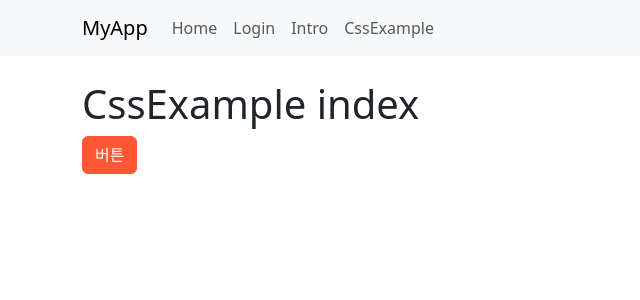
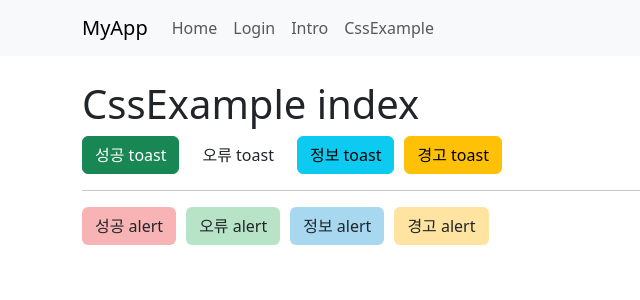
Before and after one commit to seunghwan94/hof-front, a React (Create React App) app: page /CssExample in a window 1280 px wide. Shown: the top 300 px of the page, without its empty margins (0-640 px from the left). Built offline with nearby package versions, Linux system fonts and the light colour scheme.

Commit message:
'cssExample'

```diff
--- a/package.json
+++ b/package.json
@@ -12,6 +12,7 @@
     "react-dom": "^19.0.0",
     "react-router-dom": "^7.1.5",
     "react-scripts": "5.0.1",
+    "react-toastify": "^11.0.3",
     "sass": "^1.84.0",
     "web-vitals": "^2.1.0"
   },
--- a/src/App.js
+++ b/src/App.js
@@ -1,7 +1,7 @@
 import { BrowserRouter as Router } from "react-router-dom";
 import Header from "./components/layout/Header";
 import AppRoutes from "./routes/AppRoutes";
-import "./styles/custom.scss"; // Bootstrap SCSS 적용
+
 
 function App() {
   return (
--- a/src/components/custom/CssExample.jsx
+++ b/src/components/custom/CssExample.jsx
@@ -1,15 +1,105 @@
-import React from "react";
+import React, { useState } from "react";
 import CustomAlert from "./CustomAlert";
+import { toast, ToastContainer } from "react-toastify";
+import "react-toastify/dist/ReactToastify.css";
+import "../../styles/custom_alert.scss";
 
-function CssExample(){
+function CssExample() {
+  // CustomAlert 상태 관리
+  const [alertConfig, setAlertConfig] = useState({
+    isVisible: false,
+    type: "",
+    message: "",
+  });
+
+  // 버튼 데이터 배열
+  const buttons_toast = [
+    { type: "success", label: "성공 toast", message: "작업이 성공적으로 완료되었습니다!" },
+    { type: "error", label: "오류 toast", message: "오류가 발생했습니다!" },
+    { type: "info", label: "정보 toast", message: "이것은 정보 메시지입니다!" },
+    { type: "warning", label: "경고 toast", message: "주의가 필요합니다!" },
+  ];
+
+  const buttons_alert = [
+    { type: "red", label: "성공 alert", message: "작업이 성공적으로 완료되었습니다!" },
+    { type: "green", label: "오류 alert", message: "오류가 발생했습니다!" },
+    { type: "blue", label: "정보 alert", message: "이것은 정보 메시지입니다!" },
+    { type: "yellow", label: "경고 alert", message: "주의가 필요합니다!" },
+  ];
+  // Toast 알림 표시 함수
+  const showToast = (type, message) => {
+    // Toast 알림 표시
+    toast[type](message, {
+      position: "top-center",
+      autoClose: 3000,
+      hideProgressBar: false,
+      closeOnClick: true,
+      pauseOnHover: true,
+      draggable: true,
+      theme: "colored",
+    });
+  };
+
+  // CustomAlert 표시 함수
+  const showAlert = (type, message) => {
+    // CustomAlert 표시
+    setAlertConfig({ isVisible: true, type, message });
+  };
+
+  // CustomAlert 닫기
+  const closeAlert = () => {
+    setAlertConfig((prev) => ({ ...prev, isVisible: false }));
+  };
+
   return (
     <div>
       <h1>CssExample index</h1>
-      <button className="btn btn-primary">버튼</button>
 
-      <CustomAlert/>
+      <div className="button-container">
+        {buttons_toast.map((btn) => (
+          <button
+            key={btn.type}
+            className={`btn btn-${btn.type}`}
+            onClick={() => showToast(btn.type, btn.message)}
+          >
+            {btn.label}
+          </button>
+        ))}
+      </div>
+      <hr></hr>
+      <div className="button-container">
+        {buttons_alert.map((btn) => (
+          <button
+            key={btn.type}
+            className={`btn btn-${btn.type}`}
+            onClick={() => showAlert(btn.type, btn.message)}
+          >
+            {btn.label}
+          </button>
+        ))}
+      </div>
+
+      {/* CustomAlert */}
+      {alertConfig.isVisible && (
+        <CustomAlert
+          isVisible={alertConfig.isVisible}
+          type={alertConfig.type}
+          message={alertConfig.message}
+          onConfirm={() => {
+            console.log(`${alertConfig.type} 알림 확인 클릭`);
+            closeAlert();
+          }}
+          onCancel={() => {
+            console.log(`${alertConfig.type} 알림 취소 클릭`);
+            closeAlert();
+          }}
+          onClose={closeAlert}
+        />
+      )}
+
+      {/* ToastContainer (Toast 알림을 한 번만 관리) */}
+      <ToastContainer />
     </div>
-
   );
 }
 
--- a/src/index.js
+++ b/src/index.js
@@ -3,8 +3,8 @@ import ReactDOM from 'react-dom/client';
 import './index.css';
 import App from './App';
 import reportWebVitals from './reportWebVitals';
+import './styles/_variables.scss';
 import 'bootstrap/dist/css/bootstrap.min.css';
-import "./styles/custom.scss";
 
 const root = ReactDOM.createRoot(document.getElementById('root'));
 root.render(
--- a/src/styles/_variables.scss
+++ b/src/styles/_variables.scss
@@ -1,26 +1,40 @@
-// 기본 버튼 색상 변경
-$primary: #ff6600;   // Bootstrap 기본 primary 색상을 오렌지로 변경
-$secondary: #ff0000;    // secondary 색상 변경
+// ✅ 1. Bootstrap에서 사용하는 변수 먼저 재정의
+$primary: #ff6600;   // 기본 primary 색상을 오렌지로 변경
+$secondary: #ff0000; // secondary 색상 변경
 
-// 버튼 스타일 변경
-$btn-border-radius: 12px;  // 버튼 모서리를 둥글게 변경
-$btn-padding-y: 14px;      // 버튼 위아래 패딩 조정
-$btn-padding-x: 24px;      // 버튼 좌우 패딩 조정
-$btn-font-size: 18px;      // 버튼 폰트 크기 변경
-$btn-font-weight: bold;    // 버튼 폰트 굵기 변경
+$btn-border-radius: 12px; // 버튼 모서리를 둥글게
+$btn-padding-y: 14px;
+$btn-padding-x: 24px;
+$btn-font-size: 18px;
+$btn-font-weight: bold;
 
-// Alert 색상 정의 (파스텔 톤)
-$alert-primary-bg: #a7d8f0;   // 파란색 (Primary)
-$alert-success-bg: #b7e4c7;   // 초록색 (Success)
-$alert-danger-bg: #f8b4b4;    // 빨간색 (Danger)
-$alert-warning-bg: #ffe4a1;   // 노란색 (Warning)
-$alert-info-bg: #d4d4f5;      // 보라색 (Info)
+$alert-primary-bg: #a7d8f0;
+$alert-success-bg: #b7e4c7;
+$alert-danger-bg: #f8b4b4;
+$alert-warning-bg: #ffe4a1;
+$alert-info-bg: #d4d4f5;
 
-$alert-primary-color: #055160;   // 파란색 텍스트
-$alert-success-color: #0c5722;   // 초록색 텍스트
-$alert-danger-color: #7d2020;    // 빨간색 텍스트
-$alert-warning-color: #855400;   // 노란색 텍스트
-$alert-info-color: #4c4c89;      // 보라색 텍스트
+$alert-primary-color: #055160;
+$alert-success-color: #0c5722;
+$alert-danger-color: #7d2020;
+$alert-warning-color: #855400;
+$alert-info-color: #4c4c89;
 
+// ✅ 2. Bootstrap의 SCSS 불러오기 (변수 재정의 후 적용됨)
+@import "bootstrap/scss/bootstrap";
 
-@import "bootstrap/scss/bootstrap"; // Bootstrap 스타일 불러오기
+// ✅ 3. Bootstrap의 `.btn-primary` 스타일 덮어쓰기
+.btn-primary {
+  background-color: #ff5733 !important;
+  border-color: #ff5733 !important;
+
+  &:hover {
+    background-color: #e14d2a !important;
+    border-color: #e14d2a !important;
+  }
+
+  &:active {
+    background-color: #c43c1d !important;
+    border-color: #c43c1d !important;
+  }
+}
--- a/src/styles/custom.scss
+++ /dev/null
@@ -1,21 +0,0 @@
-// ✅ 변수를 먼저 정의한 후 Bootstrap을 import
-$primary: #ff5733;
-
-// 🎯 Bootstrap SCSS 불러오기 (이전 스타일을 덮어쓰지 않도록)
-@import "bootstrap/scss/bootstrap";
-
-// 🎨 `btn-primary` 스타일 변경 (Bootstrap 스타일 적용 후 덮어쓰기)
-.btn-primary {
-  background-color: #ff5733 !important; // 배경색 변경
-  border-color: #ff5733 !important; // 테두리 색상 변경
-
-  &:hover {
-    background-color: #e14d2a !important; // hover 시 색상 변경
-    border-color: #e14d2a !important;
-  }
-
-  &:active {
-    background-color: #c43c1d !important; // 클릭 시 색상 변경
-    border-color: #c43c1d !important;
-  }
-}
--- a/src/styles/custom_alert.scss
+++ b/src/styles/custom_alert.scss
@@ -13,20 +13,20 @@
   color: white;
   transition: background 0.3s;
 
-  // 버튼 색상 정의
-  &-red {
+  // 버튼 색상 정의 (`.btn-red` 같은 단일 클래스 적용을 위해 `&.btn-red` 사용)
+  &.btn-red {
     background: #f8b4b4;
   }
 
-  &-green {
+  &.btn-green {
     background: #b7e4c7;
   }
 
-  &-blue {
+  &.btn-blue {
     background: #a7d8f0;
   }
 
-  &-yellow {
+  &.btn-yellow {
     background: #ffe4a1;
   }
 
@@ -35,6 +35,7 @@
     opacity: 0.8;
   }
 }
+
 
 
 /* 배경 오버레이 */
@@ -130,3 +131,17 @@
   background: #dc3545;
   color: white;
 }
+
+
+.custom-toast {
+  color: #111 !important;
+  border-radius: 0.5em !important;
+}
+
+.custom-toast-progress {
+  background: #868686 !important;
+}
+
+.custom-toast-progress-container {
+  background-color: #444 !important;
+}
```
Also changed, not shown: src/components/custom/ToastComponent.jsx (added, +41 -0 lines), 1 other file (tests, documents, lock files or other folders).
